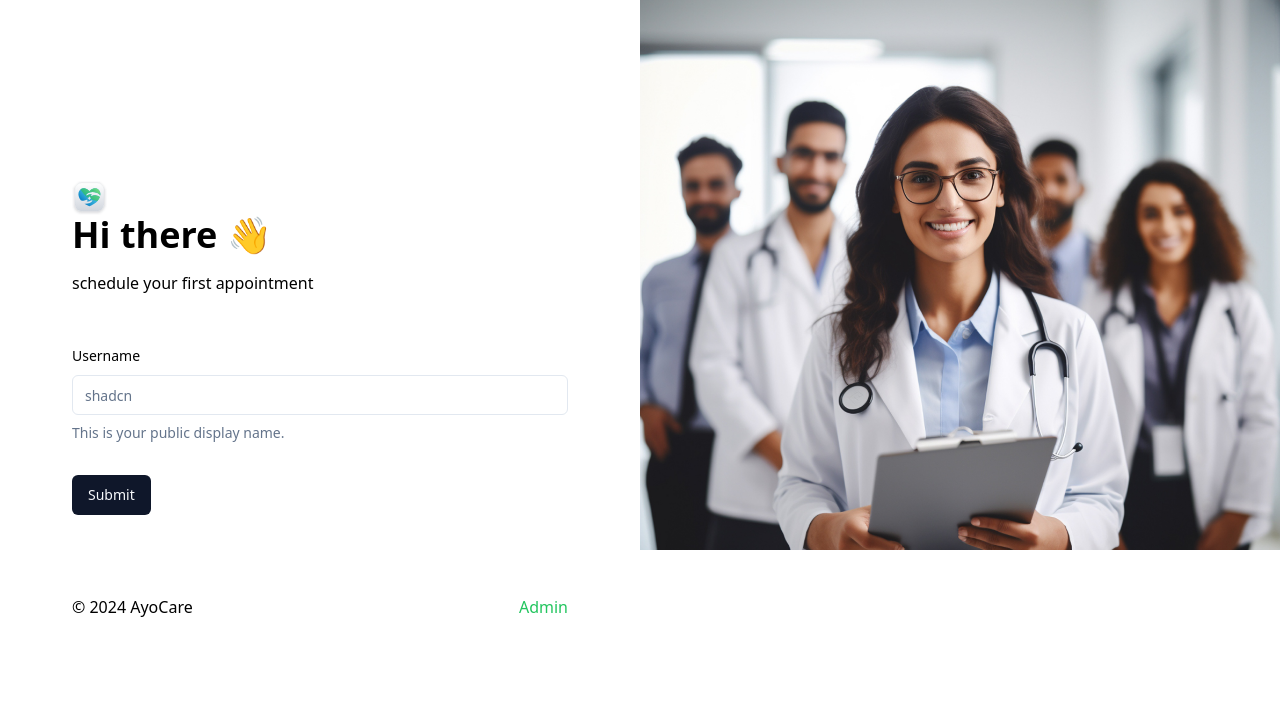
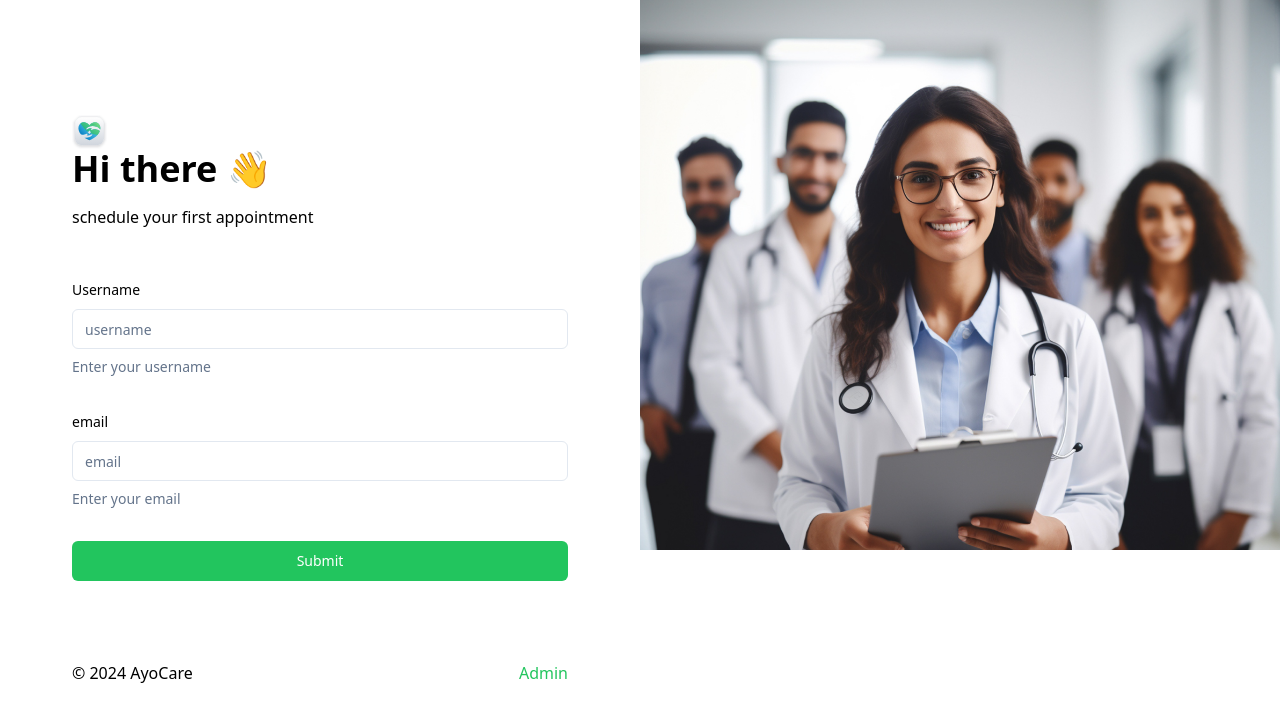
Before and after one commit to AyoNaim/AyoCare, a Next.js app in the folder ayocare/: page / in a window 1280 px wide. Shown: the top 722 px of the page. Built offline with nearby package versions, Linux system fonts and the light colour scheme.

Commit message:
fixed little issues

```diff
--- a/ayocare/app/globals.css
+++ b/ayocare/app/globals.css
@@ -68,6 +68,7 @@
     width: 0px;
     height: 0px;
     border-radius: 0px;
+    overflow-y: hidden;
   }
 
   .remove-scrollbar::-webkit-scrollbar-track {
--- a/ayocare/app/layout.tsx
+++ b/ayocare/app/layout.tsx
@@ -23,7 +23,7 @@ export default function RootLayout({
 }>) {
   return (
       <html lang="en" suppressHydrationWarning>
-        <ThemeProvider attribute="class" defaultTheme="light">
+        <ThemeProvider attribute="class" defaultTheme="system">
           <body className={cn('min-h-screen bg-dark-300 font-sans antialiased', font_sans.variable)}>{children}</body>
         </ThemeProvider>
       </html>
--- a/ayocare/app/page.tsx
+++ b/ayocare/app/page.tsx
@@ -4,7 +4,7 @@ import Link from "next/link"
 
 export default function Home() {
   return (
-    <main className="flex min-h-screen max-h-screen">
+    <main className="flex min-h-screen max-h-screen remove-scrollbar">
       <section className="remove-scrollbar container my-auto">
         <div className="sub-container max-w-[496px]">
             <Image src={'/logo-full.svg'} alt="logo" width={150} height={150} />
@@ -15,7 +15,7 @@ export default function Home() {
             </div>
         </div>
       </section>
-      <Image src={'/onboarding-img.png'} alt="onboarding" width={1000} height={2000} className="side-img max-w-[50%] h-full"/>
+      <Image src={'/onboarding-img.png'} alt="onboarding" width={1000} height={2000} className="max-w-[50%] h-screen side-img" />
     </main>
   );
 }
--- a/ayocare/components/CustomInput.tsx
+++ b/ayocare/components/CustomInput.tsx
@@ -15,24 +15,24 @@ import {
 } from "@/components/ui/form"
 import { Input } from "@/components/ui/input"
 
-const CustomInput = ({input_name, control, description}: any) => {
+const CustomInput = ({input_name, description, placeholder}: any) => {
 
   const onSubmit = () => {
     console.log('submitting ur data...')
   };
-  const form = useForm()
+  const form = useForm();
   return (
     <FormField
     control={form.control}
     name="username"
     render={({ field }) => (
       <FormItem>
-        <FormLabel>Username</FormLabel>
+        <FormLabel>{input_name}</FormLabel>
         <FormControl>
-          <Input placeholder="shadcn" {...field} />
+          <Input placeholder={placeholder} {...field} />
         </FormControl>
         <FormDescription>
-          This is your public display name.
+          {description}
         </FormDescription>
         <FormMessage />
       </FormItem>
--- a/ayocare/components/PatientForm.tsx
+++ b/ayocare/components/PatientForm.tsx
@@ -1,5 +1,5 @@
 "use client"
-
+import React, {useState} from 'react'
 import { zodResolver } from "@hookform/resolvers/zod"
 import { useForm } from "react-hook-form"
 import { z } from "zod"
@@ -16,6 +16,9 @@ import {
 } from "@/components/ui/form"
 import { Input } from "@/components/ui/input"
 import CustomInput from "./CustomInput"
+import Phoneinput from "./Phoneinput"
+import PhoneInput from "react-phone-number-input/input"
+import SubmitBtn from "./SubmitBtn"
 
 const formSchema = z.object({
   username: z.string().min(2, {
@@ -29,7 +32,8 @@ export default function PatientForm() {
   const onSubmit = () => {
     console.log('submitting ur data...')
   };
-  const form = useForm()
+  const form = useForm();
+  const [isLoading, setisLoading] = useState(false)
   return (
     <Form {...form}>
       <form onSubmit={form.handleSubmit(onSubmit)} className="space-y-8">
@@ -37,8 +41,10 @@ export default function PatientForm() {
             <h1 className="header">Hi there 👋</h1>
             <p className="text-dark-700">schedule your first appointment</p>
         </section>
-        <CustomInput />
-        <Button type="submit">Submit</Button>
+        <CustomInput input_name='Username' description='Enter your username' placeholder='username' />
+        <CustomInput input_name='email' description='Enter your email' placeholder='email' />
+        {/* <PhoneInput defaultCountry="US" placeholder="enter your phone number" international withCountryCallingCode onChange={() => {}} /> */}
+        <SubmitBtn isLoading={isLoading}>Submit</SubmitBtn>
       </form>
     </Form>
   )
--- /dev/null
+++ b/ayocare/components/Phoneinput.tsx
@@ -0,0 +1,11 @@
+import React, { useState } from 'react'
+import PhoneInput from 'react-phone-number-input/input'
+
+const Phoneinput = () => {
+  const [value, setvalue] = useState('');
+  return (
+    <PhoneInput  placeholder='enter your phone number' defaultCountry='US' onChange={() => {console.log('value...')}}/>
+  )
+}
+
+export default Phoneinput
--- /dev/null
+++ b/ayocare/components/SubmitBtn.tsx
@@ -0,0 +1,25 @@
+import React, {useState} from 'react'
+import { Button } from './ui/button'
+import Image from 'next/image'
+
+interface ButtonProps {
+    isLoading: boolean,
+    className?: string,
+    children: React.ReactNode,
+}
+
+const SubmitBtn = ({isLoading, className, children}: ButtonProps) => {
+  return (
+    <Button type='submit' disabled={isLoading} className={className ?? 'shad-primary-btn w-full'}>
+        {
+            isLoading ? (
+                <div className='flex items-center gap-4'>
+                    <Image src={'./spinner.svg'} alt='loader' width={24} height={24} className='animate-spin' />
+                </div>
+            ) : children
+        }
+    </Button>
+  )
+}
+
+export default SubmitBtn
--- a/ayocare/package.json
+++ b/ayocare/package.json
@@ -21,6 +21,7 @@
     "react": "^18",
     "react-dom": "^18",
     "react-hook-form": "^7.52.1",
+    "react-phone-number-input": "^3.4.4",
     "tailwind-merge": "^2.4.0",
     "tailwindcss-animate": "^1.0.7",
     "zod": "^3.23.8"
```
Also changed, not shown: ayocare/lib/validation.ts (added, +8 -0 lines), 1 other file (tests, documents, lock files or other folders).
